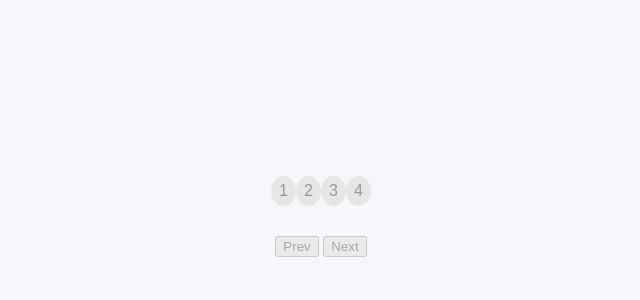
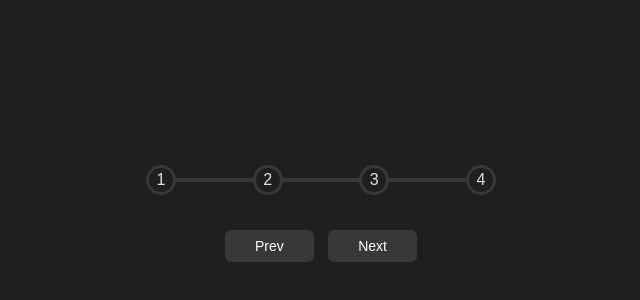
Before and after one commit to QuentinBurke96/Progress-Steps, a plain HTML site: page index.html in a window 1280 px wide. Shown: the part 184-484 px from the top of the page, without its empty margins (319-959 px from the left). Drawn offline with Linux system fonts and the light colour scheme; a web font is replaced by a local one.

Commit message:
Dark Mode/CSS complete Some JS added

```diff
--- a/index.html
+++ b/index.html
@@ -5,7 +5,7 @@
     <meta http-equiv="X-UA-Compatible" content="IE=edge">
     <meta name="viewport" content="width=device-width, initial-scale=1.0">
     <link rel="stylesheet" href="style.css">
-    <title>Pregress Steps</title>
+    <title>Progress Steps</title>
 </head>
 <body>
     <div class="container">
@@ -16,10 +16,10 @@
             <div class="circle">3</div>
             <div class="circle">4</div>
         </div>
-        <button class="btm" id="prev" disabled>Prev</button>
-        <button class="btm" id="next" disabled>Next</button>
+
+        <button class="btn" id="prev" disabled>Prev</button>
+        <button class="btn" id="next" disabled>Next</button>
     </div>
-
     <script src="script.js"></script>
 </body>
 </html>
--- a/script.js
+++ b/script.js
@@ -0,0 +1,13 @@
+const progress = document.getElementById('progress');
+const prev = document.getElementById('prev');
+const next = document.getElementById('next');
+const circles = document.querySelectorAll('.circles');
+
+let currentActive = 1;
+
+next.addEventListener('click', () => {
+    currentActive++
+
+    console.log(currentActive);
+
+})
--- a/style.css
+++ b/style.css
@@ -1,8 +1,9 @@
 @import url("http://fonts.googleapis.com/css?family=Muli&display=swap");
 
 :root{
-    --line-border-fill: #3498db
-    --line-border-empty: #e5e5e5
+    --line-border-fill: #3498db;
+    --line-border-empty: #383838;
+
 }
 
 * {
@@ -10,7 +11,7 @@
 }
 
 body {
-    background-color: #f6f7fb;
+    background-color: #1f1f1f;
     font-family: 'Muli', sans-serif;
     display: flex;
     align-items: center;
@@ -25,13 +26,12 @@ body {
 }
 
 .progress-container {
-
-display: flex;
-justify-content: space-between;
-position: relative;
-margin-bottom: 30px;
-max-width: 100px;
-width: 350px;
+  display: flex;
+  justify-content: space-between;
+  position: relative;
+  margin-bottom: 30px;
+  max-width: 100%;
+  width: 350px;
 }
 
 .progress-container::before {
@@ -54,14 +54,14 @@ width: 350px;
     left: 0;
     transform: translateY(-50%);
     height: 4px;
-    width: 50%;
+    width: 0%;
     z-index: -1;
     transition: 0.4s ease;
 }
 
 .circle {
-    background-color: #e6e6e6;
-    color: #999;
+    background-color: #1f1f1f;
+    color: #e2e2e2;
     border-radius: 50%;
     height: 30px;
     width: 30px;
```
